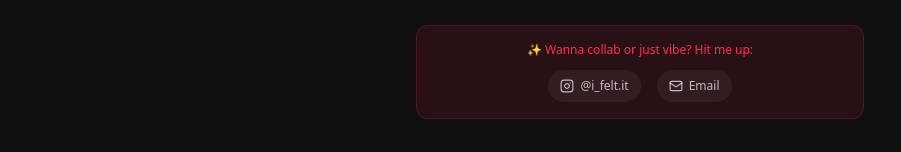
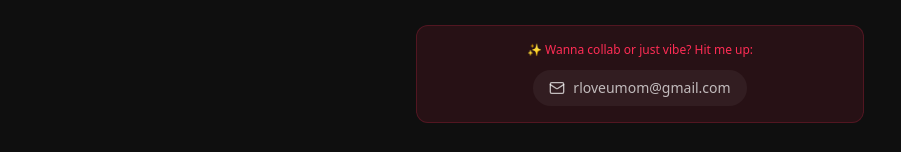
Before and after one commit to pranav172/stayBack, a Next.js app: page /about in a window 1280 px wide. Shown: the part 650-802 px from the top of the page, without its empty margins (0-901 px from the left). Built offline with nearby package versions, Linux system fonts and the light colour scheme.

Commit message:
Remove Vercel branding, add custom app icon, email-only contact, proper README

```diff
--- a/app/about/page.tsx
+++ b/app/about/page.tsx
@@ -1,5 +1,5 @@
 import Link from 'next/link'
-import { ArrowLeft, Instagram, Mail } from 'lucide-react'
+import { ArrowLeft, Mail } from 'lucide-react'
 
 const funStats = [
     {
@@ -76,29 +76,18 @@ export default function AboutPage() {
                     ))}
                 </div>
 
-                {/* Contact Section */}
+                {/* Contact Section - Email Only */}
                 <div className="mt-8 bg-primary/10 border border-primary/20 rounded-xl p-4">
                     <p className="text-xs text-primary font-medium mb-3">
                         ✨ Wanna collab or just vibe? Hit me up:
                     </p>
-                    <div className="flex justify-center gap-4">
-                        <a
-                            href="https://instagram.com/i_felt.it"
-                            target="_blank"
-                            rel="noopener noreferrer"
-                            className="flex items-center gap-1.5 text-xs text-white/70 hover:text-pink-400 transition-colors bg-white/5 px-3 py-2 rounded-full"
-                        >
-                            <Instagram size={14} />
-                            @i_felt.it
-                        </a>
-                        <a
-                            href="mailto:rloveumom@gmail.com"
-                            className="flex items-center gap-1.5 text-xs text-white/70 hover:text-blue-400 transition-colors bg-white/5 px-3 py-2 rounded-full"
-                        >
-                            <Mail size={14} />
-                            Email
-                        </a>
-                    </div>
+                    <a
+                        href="mailto:rloveumom@gmail.com"
+                        className="inline-flex items-center gap-2 text-sm text-white/70 hover:text-white transition-colors bg-white/5 px-4 py-2 rounded-full"
+                    >
+                        <Mail size={16} />
+                        rloveumom@gmail.com
+                    </a>
                 </div>
 
                 {/* Footer */}
```
Also changed, not shown: public/icon.png (added), public/manifest.json, 1 other file (tests, documents, lock files or other folders).
